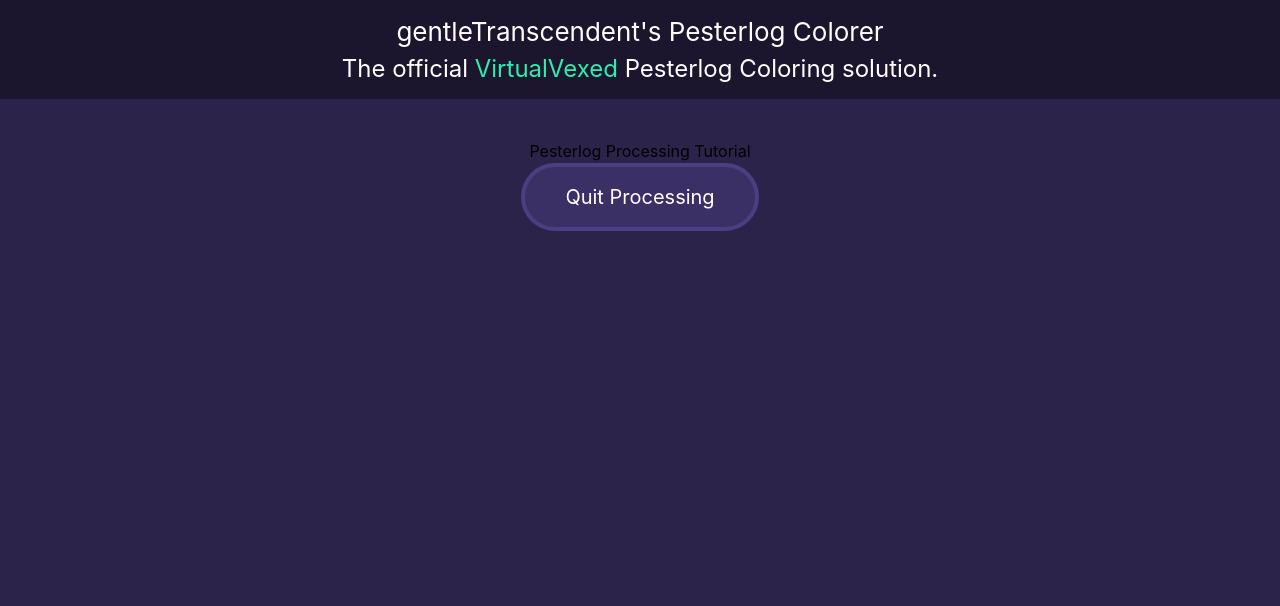
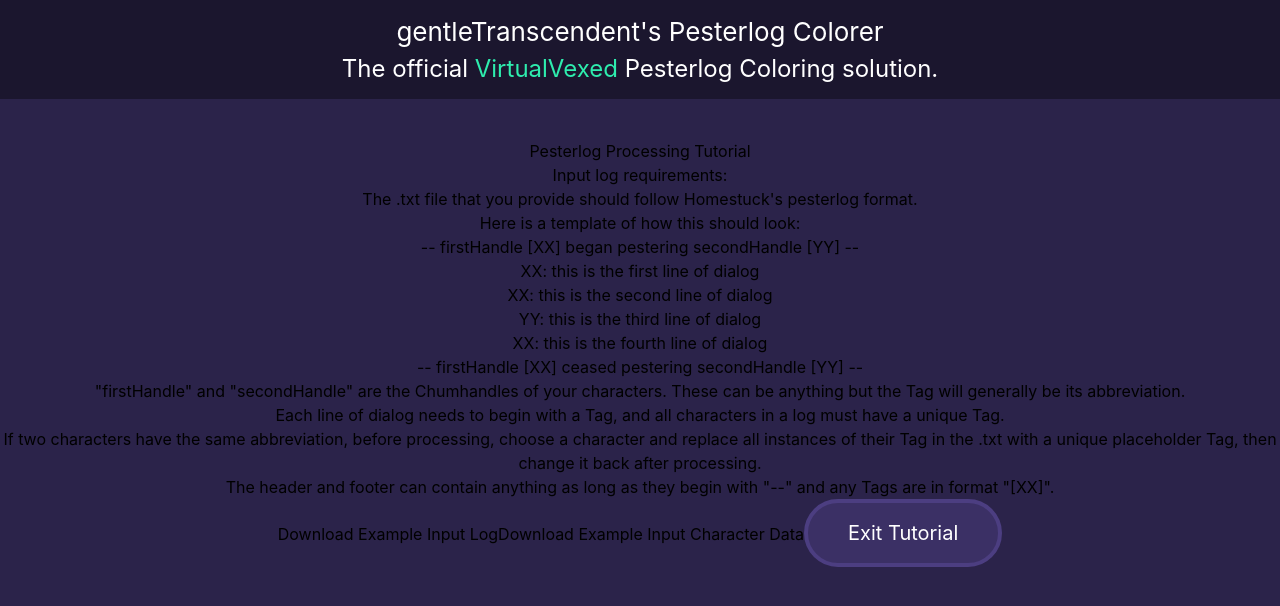
Before and after one commit to julianmackenzie/Pesterlog-Colorer-React, a React (Create React App) app: page /pages/Tutorial in a window 1280 px wide. Shown: the top 606 px of the page. Built offline with nearby package versions, Linux system fonts and the light colour scheme.

Commit message:
Example files added
Tutorial partially implemented without formatting

```diff
--- a/src/pages/Process.js
+++ b/src/pages/Process.js
@@ -219,7 +219,7 @@ export default function Process() {
     // unparse character data for export
     let toReturn = "";
     charArray.forEach(e =>{
-      toReturn += (e[0] + "|" + e[1] + "|" + e[2] + '\n');
+      toReturn += (e[0] + "|" + e[1] + "|" + e[2] + '\r\n');
     });
 
     if (toReturn.length < 1) return;
--- a/src/pages/Tutorial.js
+++ b/src/pages/Tutorial.js
@@ -9,13 +9,32 @@ import '../App.css';
 function QuitButton() {
   return (
     <Link to='../'>
-      <button className="bg-gentle-600 text-white py-4 px-10 text-xl rounded-full border-4 border-gentle-500">Quit Processing</button>
+      <button className="bg-gentle-600 text-white py-4 px-10 text-xl rounded-full border-4 border-gentle-500">Exit Tutorial</button>
     </Link>
   );
 }
 
 
 
+/*
+cout << endl << endl << endl << endl << endl << endl << "--- PESTERLOG FORMATTING HELP ---" << endl << endl << "The .txt file that you provide should follow Homestuck's pesterlog format." << endl << endl
+    << "Here is a template of how this should look." << endl << endl << endl
+    << "-- firstHandle [XX] began pestering secondHandle [YY] --" << endl << endl
+    << "XX: this is the first line of dialog" << endl
+    << "XX: this is the second line of dialog" << endl
+    << "YY: this is the third line of dialog" << endl
+    << "XX: this is the fourth line of dialog" << endl << endl
+    << "-- firstHandle [XX] ceased pestering secondHandle [YY] --" << endl << endl << endl
+    << "The header and footer are optional (and shouldn't be used when logs involve more than 2 characters) but must be in the proper format if included." << endl << endl
+    << "\"firstHandle\" and \"secondHandle\" are the chumhandles of your characters." << endl
+    << "They are generally a lowercase word followed by a word with an uppercase first letter, with no space between, like \"gardenGnostic\" or \"tentacleTherapist\"." << endl << endl
+    << "More importantly, XX and YY are the shortened chumhandles, the first letter of each word in the chumhandle capitalized." << endl
+    << "For example, if your chumhandle was turntechGodhead, you would put TG in place of XX." << endl << endl
+    << "The actual header and footer can technically contain anything as long as [XX] and [YY] are present (the [] is what is checked for)\nand as long as they begin and end with a \"--\"." << endl
+    << "Each line of dialog needs to begin with XX or YY, and XX and YY must be different." << endl
+    << "If two characters have the same abbreviation, choose one and replace all instances of theirs with a unique placeholder, then change it back after processing." << endl << endl << endl;
+
+*/
 
 export default function Tutorial() {
   return (
@@ -23,6 +42,34 @@ export default function Tutorial() {
       <div className="bg-gentle-700 min-h-screen py-10">
 
         <h1>Pesterlog Processing Tutorial</h1>
+
+        <h1>Input log requirements:</h1>
+
+        <h2>
+          <p>The .txt file that you provide should follow Homestuck's pesterlog format.</p>
+          <p>Here is a template of how this should look:</p>
+        </h2>
+
+        <h3>
+          <p>-- firstHandle [XX] began pestering secondHandle [YY] --</p>
+          <p>XX: this is the first line of dialog</p>
+          <p>XX: this is the second line of dialog</p>
+          <p>YY: this is the third line of dialog</p>
+          <p>XX: this is the fourth line of dialog</p>
+          <p>-- firstHandle [XX] ceased pestering secondHandle [YY] --</p>
+        </h3>
+
+        <h2>
+          <p>"firstHandle" and "secondHandle" are the Chumhandles of your characters. These can be anything but the Tag will generally be its abbreviation.</p>
+          <p>Each line of dialog needs to begin with a Tag, and all characters in a log must have a unique Tag.</p>
+          <p>If two characters have the same abbreviation, before processing, choose a character and replace all instances of their Tag in the .txt with a unique placeholder Tag, then change it back after processing.</p>
+          <p>The header and footer can contain anything as long as they begin with "--" and any Tags are in format "[XX]".</p>
+        </h2>
+
+
+        <a href="/example_log.txt" download>Download Example Input Log</a>
+        <a href="/example_chardata.txt" download>Download Example Input Character Data</a>
+
 
 
 
```
Also changed, not shown: public/example_chardata.txt (added), public/example_log.txt (added).
